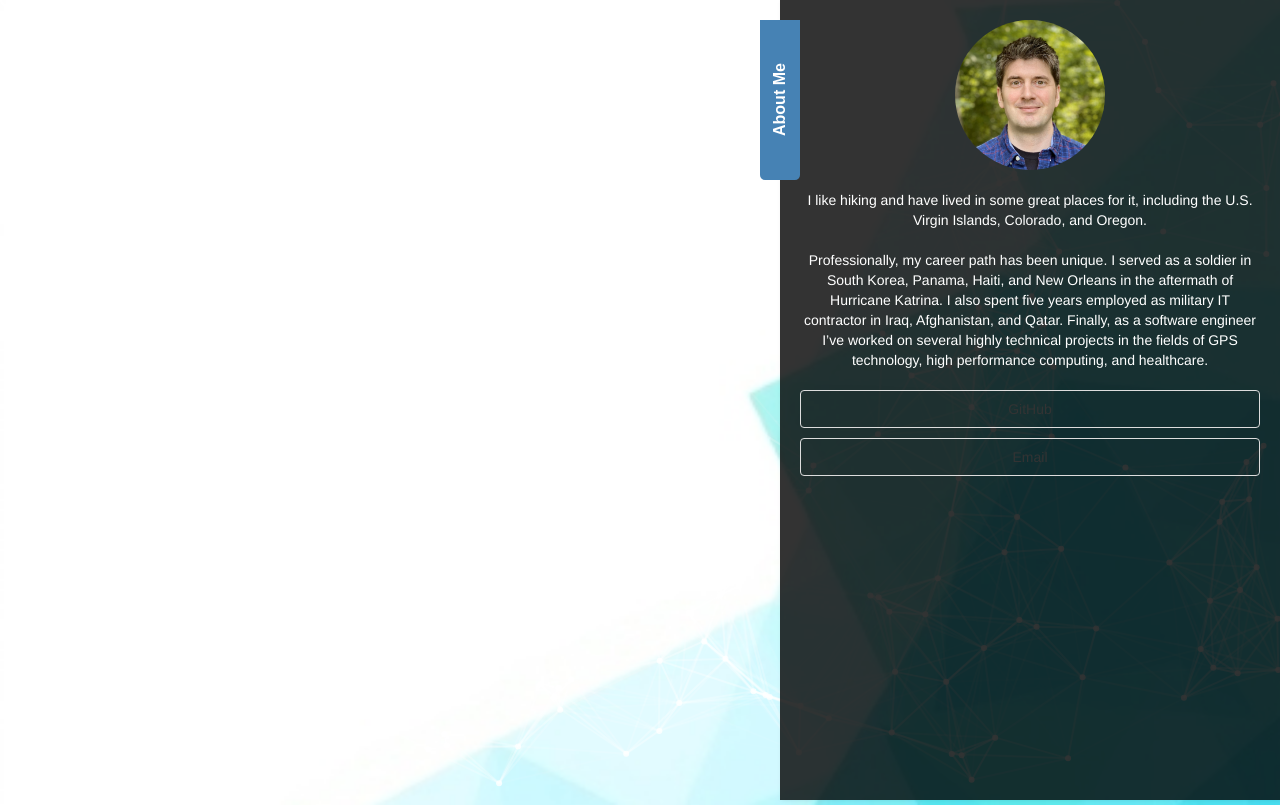
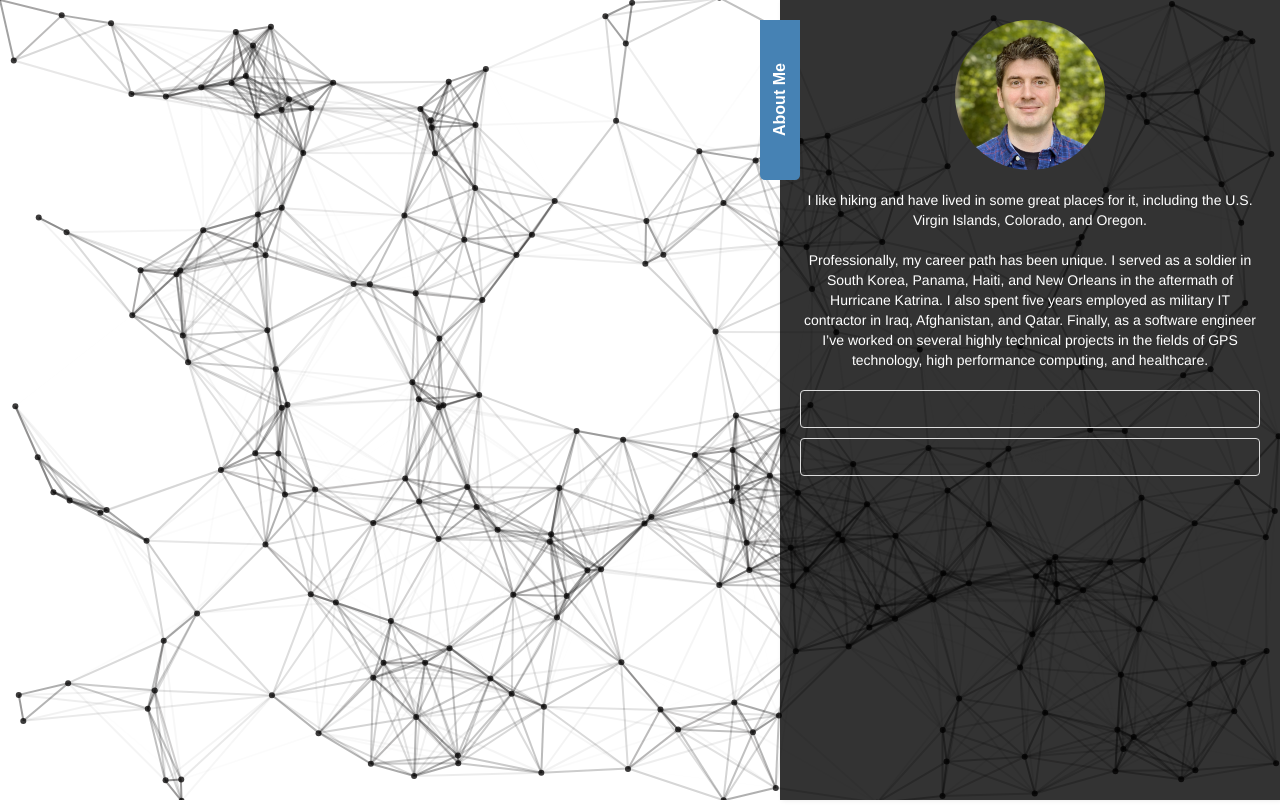
Before and after one commit to chrisbuttaro/personal-site, a plain HTML site: page index.html in a window 1280 px wide. Both pictures are taken after a click on the button "About Me". Drawn offline with nearby package versions, Linux system fonts and the light colour scheme; animation ran at ten frames a second.

Commit message:
change partices with toggle button

```diff
--- a/chrisbuttaro.js
+++ b/chrisbuttaro.js
@@ -1,22 +1,9 @@
+
+
+
+
 $(document).ready(function () {
-
-    particlesJS("particles-js", {
-        particles: {
-            number: {value: 200}, // Number of dots
-            color: {value: "#ffffff"}, // Dot color
-            shape: {type: "circle"}, // Shape of dots
-            size: {value: 3}, // Smaller dots
-            opacity: {value: 0.8}, // Slightly transparent
-            line_linked: {
-                enable: true,
-                distance: 150,
-                color: "#ffffff",
-                opacity: 0.5,
-                width: 2 // Thicker lines
-            },
-            move: { enable: true, speed: 2 }
-        }
-    });
+    loadParticles()
 
     const buttonContainer = $('<div>').addClass('button-container');
     $('body').append(buttonContainer)
@@ -98,17 +85,18 @@ $(document).ready(function () {
     }
     haveButtonsAppearSequentially(500)
 
-    const overlay = $('<div id="overlay" class ="animated fadeIn">')
     const toggleButton = $('<button id="toggle-btn">')
         .addClass('toggle-btn animated fadeIn shimmerButton')
         .html('<strong>About Me</strong>')
         .click(() => {
+            document.body.style.backgroundImage = "none";
             var sidebar = document.getElementById('sidebar');
             var button = document.getElementById('toggle-btn');
             sidebar.classList.toggle('collapsed');
             button.classList.toggle('open');
             button.classList.toggle('shimmerButton')
             if (button.classList.contains('shimmerButton')) {
+                changeParticleColor('#ffffff')
                 $('body').append(buttonContainer)
                 $('body').append(contentDiv);
                 haveButtonsAppearSequentially(500)
@@ -122,7 +110,7 @@ $(document).ready(function () {
                 $(".iButton").remove()
                 $(".sButton").remove()
                 $(".button-container" ).remove()
-
+                changeParticleColor('#0b0a0a')
             }
            // $("#overlay").fadeIn();
         });
@@ -156,6 +144,32 @@ $(document).ready(function () {
     sidebar.append(toggleButton, aboutMeContent);
     $('body').prepend(sidebar);
 })
+
+function loadParticles() {
+    particlesJS("particles-js", {
+        particles: {
+            number: { value: 200 }, // Number of particles
+            color: { value: "#ffffff" }, // Particle color (dynamic)
+            shape: { type: "circle" }, // Shape of particles
+            size: { value: 3 }, // Particle size
+            opacity: { value: 0.8 }, // Transparency of particles
+            line_linked: {
+                enable: true,
+                distance: 150,
+                color: "#ffffff", // Line color (dynamic)
+                opacity: 0.5,
+                width: 2 // Line width
+            },
+            move: { enable: true, speed: 2 } // Particle movement speed
+        }
+    });
+}
+
+function changeParticleColor(color) {
+    pJSDom[0].pJS.particles.color.value = color;
+    pJSDom[0].pJS.particles.line_linked.color = color;
+    pJSDom[0].pJS.fn.particlesRefresh();
+}
 
 var form = $('<form>');
 form.attr('method', 'GET');
--- a/style.css
+++ b/style.css
@@ -29,7 +29,7 @@ form {
     margin-top:100px;
     margin-left:100px;
     margin-bottom:100px;
-    z-index: 1000;
+    z-index: 1;
 }
 .cButton, .hButton, .rButton, .sButton {
     border: none;
@@ -45,7 +45,7 @@ form {
     display: block;  /* Make sure buttons are treated as block elements */
     object-fit: cover;  /* Ensure images fit perfectly in button space */
     object-position: center;  /* Center image inside the button */
-    z-index: 1000;
+    /*z-index: 1000;*/
 }
 .iButton {
     border: none;
@@ -61,7 +61,7 @@ form {
     display: block;  /* Make sure buttons are treated as block elements */
     object-fit: cover;  /* Ensure images fit perfectly in button space */
     object-position: center;  /* Center image inside the button */
-    z-index: 1000;
+    /*z-index: 1000;*/
 }
 .cButton {
     background-image: url('images/c.png');
@@ -83,7 +83,7 @@ form {
     background-image: url('images/s.png');
 }
 .content-div {
-    z-index: 1000;
+    /*z-index: 1000;*/
 }
 .resume {
     margin-top: 250px;
@@ -100,7 +100,7 @@ form {
     box-shadow: 2px 0 5px rgba(0,0,0,0.1);
     transition: right 0.5s ease;  /* Smooth transition */
     animation-delay: 2.5s;
-    z-index: 1000;
+    z-index: 1;
 }
 .sidebar {
     right: 0px; /* Slide in when collapsed class is added */
@@ -155,7 +155,7 @@ form {
     transition: right 0.5s ease;  /* Smooth transition */
     right: 5px;
     top: 20px;
-    z-index: 1000;
+    z-index: 1;
 }
 .toggle-btn:hover {
     transform: rotate(180deg); /* Ensure the same rotation on hover */
@@ -169,7 +169,6 @@ form {
 .about-me-content {
     color:white;
     text-align: center;
-    /*z-index: 1000;*/
 }
 .profile-img {
     width: 150px;
@@ -201,16 +200,5 @@ form {
     left: 0;
     width: 100vw;
     height: 100vh;
-    z-index:0;
+    /*z-index:10;*/
 }
-
-#overlay {
-    position: fixed;
-    top: 0;
-    left: 0;
-    width: 100%;
-    height: 100%;
-    background: rgba(0, 0, 0, 0.8); /* Transparent gray */
-    display: none;
-    z-index: 3;
-}
```
